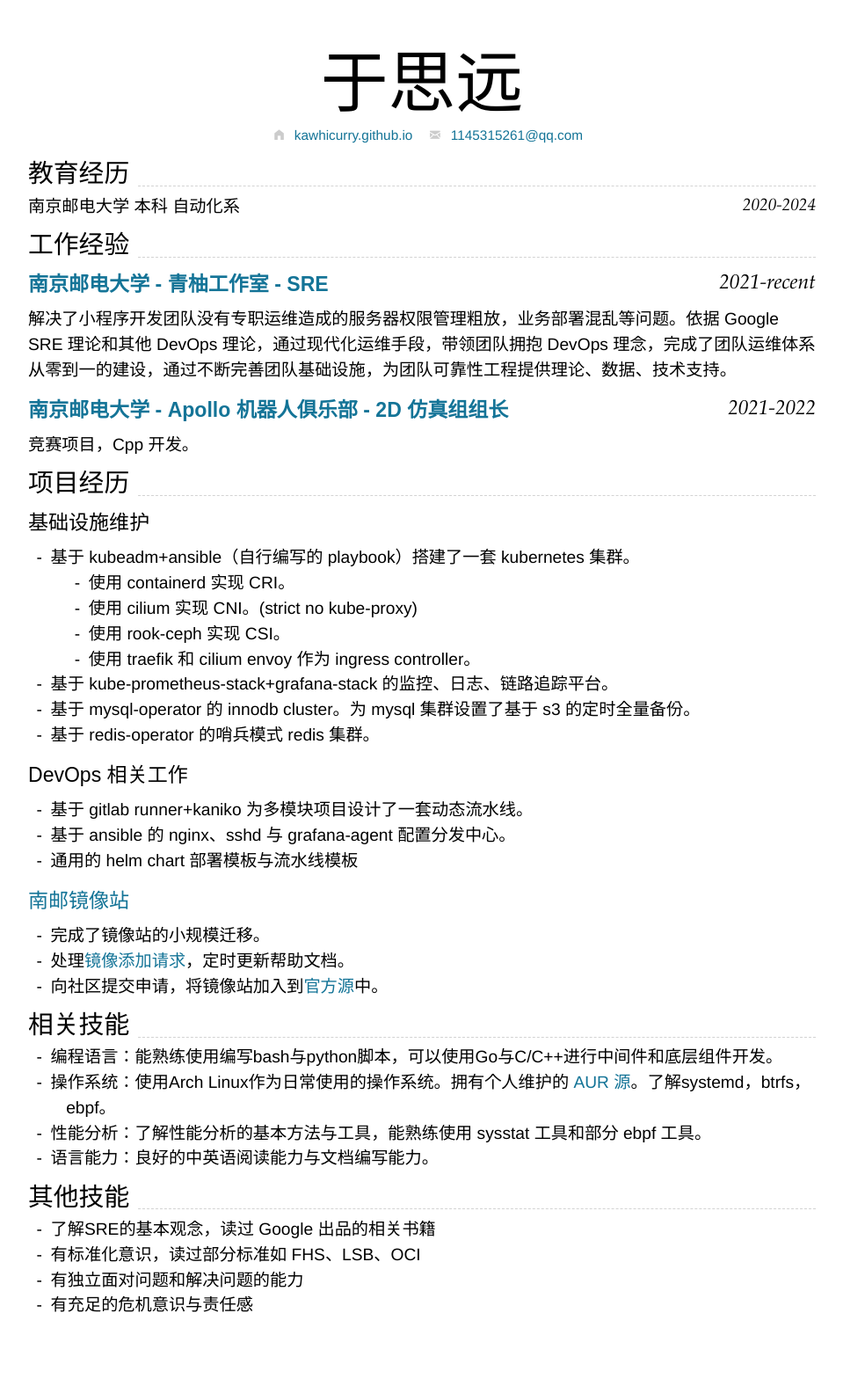
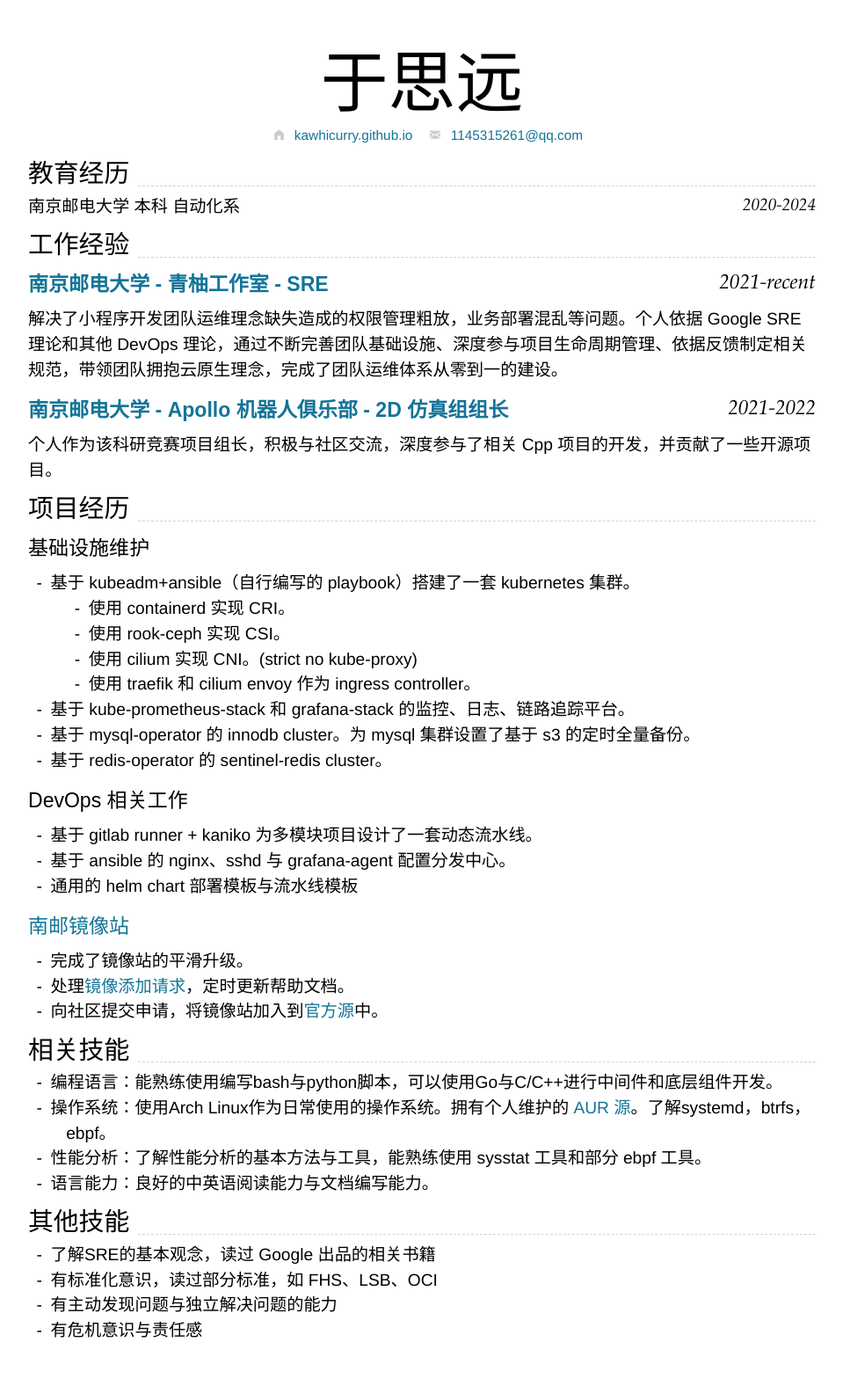
Before and after one commit to kawhicurry/resume, a Jekyll site: the page built from index.md, in a window 1280 px wide. Shown: the whole page at 88% size, without its empty margins (160-1119 px from the left). Built offline with Jekyll 4.4.1, drawn with Linux system fonts in a browser that asks for light colours; nearby versions of some CDN libraries; before the commit the page ends 1547 px from its top, so only the background shows below that.

Commit message:
update: adjust css-print

```diff
--- a/index.md
+++ b/index.md
@@ -21,11 +21,11 @@ homepage:
 
 ### [**南京邮电大学 - 青柚工作室 - SRE**](https://qingyou.njupt.edu.cn) `2021-recent`
 
-解决了小程序开发团队没有专职运维造成的服务器权限管理粗放，业务部署混乱等问题。依据 Google SRE 理论和其他 DevOps 理论，通过现代化运维手段，带领团队拥抱  DevOps 理念，完成了团队运维体系从零到一的建设，通过不断完善团队基础设施，为团队可靠性工程提供理论、数据、技术支持。
+解决了小程序开发团队运维理念缺失造成的权限管理粗放，业务部署混乱等问题。个人依据 Google SRE 理论和其他 DevOps 理论，通过不断完善团队基础设施、深度参与项目生命周期管理、依据反馈制定相关规范，带领团队拥抱云原生理念，完成了团队运维体系从零到一的建设。
 
 ### [**南京邮电大学 - Apollo 机器人俱乐部 - 2D 仿真组组长**](https://github.com/Apollo2d/) `2021-2022`
 
-竞赛项目，Cpp 开发。
+个人作为该科研竞赛项目组长，积极与社区交流，深度参与了相关 Cpp 项目的开发，并贡献了一些开源项目。
 
 ## 项目经历
 
@@ -33,22 +33,22 @@ homepage:
 
 - 基于 kubeadm+ansible（自行编写的 playbook）搭建了一套 kubernetes 集群。
   - 使用 containerd 实现 CRI。
+  - 使用 rook-ceph 实现 CSI。
   - 使用 cilium 实现 CNI。(strict no kube-proxy)
-  - 使用 rook-ceph 实现 CSI。
   - 使用 traefik 和 cilium envoy 作为 ingress controller。
-- 基于 kube-prometheus-stack+grafana-stack 的监控、日志、链路追踪平台。
+- 基于 kube-prometheus-stack 和 grafana-stack 的监控、日志、链路追踪平台。
 - 基于 mysql-operator 的 innodb cluster。为 mysql 集群设置了基于 s3 的定时全量备份。
-- 基于 redis-operator 的哨兵模式 redis 集群。
+- 基于 redis-operator 的 sentinel-redis cluster。
 
 ### DevOps 相关工作
 
-- 基于 gitlab runner+kaniko 为多模块项目设计了一套动态流水线。
+- 基于 gitlab runner + kaniko 为多模块项目设计了一套动态流水线。
 - 基于 ansible 的 nginx、sshd 与 grafana-agent 配置分发中心。
 - 通用的 helm chart 部署模板与流水线模板
 
 ### [南邮镜像站](https://mirrors.njupt.edu.cn)
 
-- 完成了镜像站的小规模迁移。
+- 完成了镜像站的平滑升级。
 - 处理[镜像添加请求](https://github.com/NJUPT-Mirrors-Group/issues/issues?q=is%3Aissue+is%3Aclosed)，定时更新帮助文档。
 - 向社区提交申请，将镜像站加入到[官方源](https://archlinux.org/mirrors/njupt.edu.cn/)中。
 
@@ -62,6 +62,6 @@ homepage:
 ## 其他技能
 
 - 了解SRE的基本观念，读过 Google 出品的相关书籍
-- 有标准化意识，读过部分标准如 FHS、LSB、OCI
-- 有独立面对问题和解决问题的能力
-- 有充足的危机意识与责任感
+- 有标准化意识，读过部分标准，如 FHS、LSB、OCI
+- 有主动发现问题与独立解决问题的能力
+- 有危机意识与责任感
--- a/media/cv-print.css
+++ b/media/cv-print.css
@@ -156,10 +156,10 @@ em {
 h1 {
   font-family: "Avenir Next", sans-serif;
   text-align: center;
-  font-size: 30pt;
+  font-size: 20pt;
   font-weight: lighter;
   position: relative;
-  line-height: 1.2em;
+  line-height: 1.0em;
   position: relative;
   /* left: 28%; */
 }
@@ -172,29 +172,29 @@ h1 strong {
 /* Section headers */
 h2 {
   font-family: "Avenir Next", sans-serif;
-  font-size: 20pt;
+  font-size: 15pt;
   text-align: center;
   font-weight: normal;
   display: flex;
   /* line-height: 1.5em; */
-  margin-top: 0.7em;
-  margin-bottom: 0.5em;
+  margin-top: 0.1em;
+  margin-bottom: 0.3em;
   width: 100%;
 }
 h2:after {
   border-bottom: 1.7px dashed #d3d3d3;
   /* height: 0.8em; */
-  margin-left: 10px;
+  margin-left: 1px;
   content: "";
   flex: 1;
 }
 
 h3 strong {
-  /* line-height: 2.5em; */
+  line-height: 0.5em;
 }
 
 h3 {
-  margin-top: 10px;
+  margin-top: 0.3px;
 }
 
 code {
@@ -242,7 +242,8 @@ li {
 
 a {
   text-decoration: none;
-  color: rgb(20, 116, 151);
+  /* color: rgb(20, 116, 151); */
+  color: rgb(0, 0, 0);
 }
 
 @media print {
```
